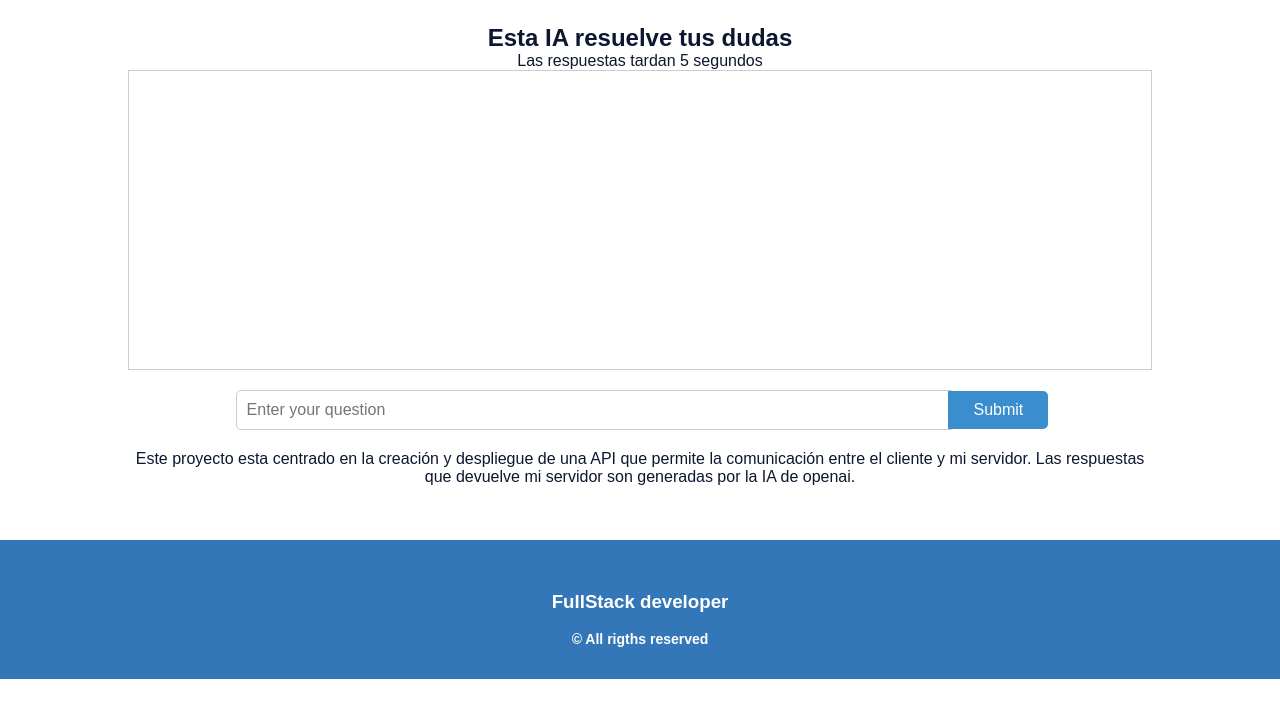
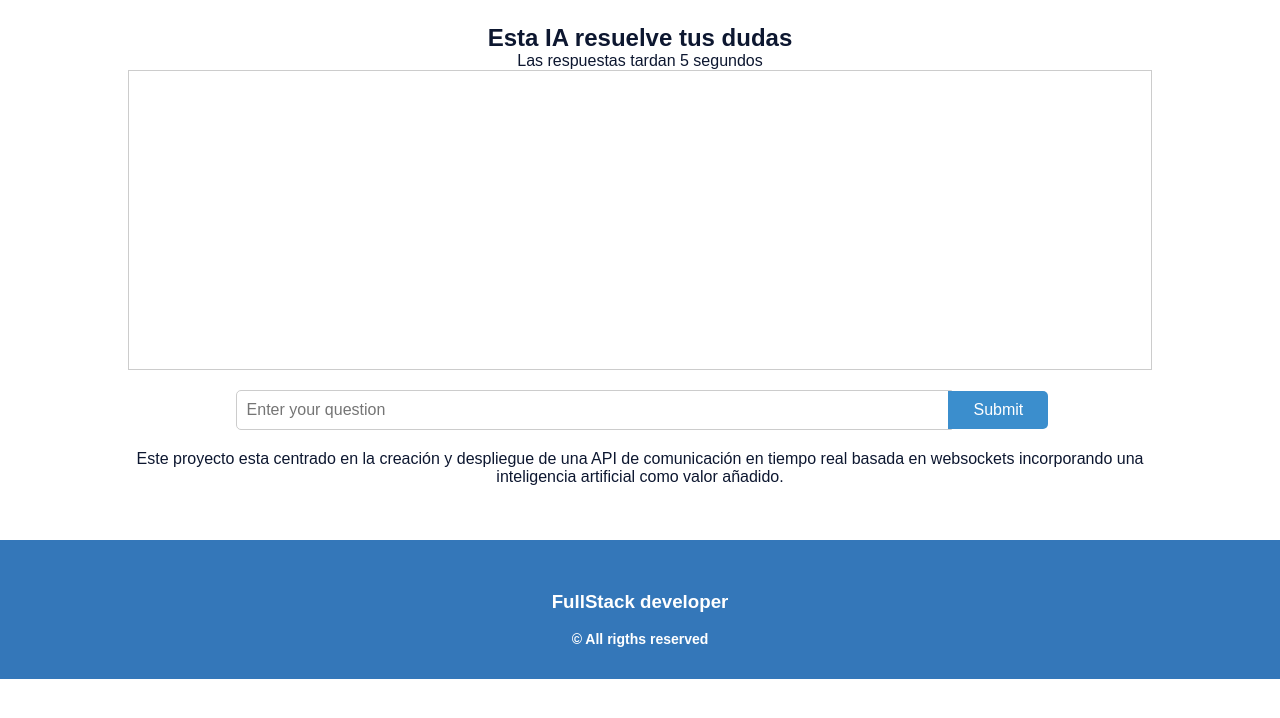
Before and after one commit to goldenrepo/john, a plain HTML site: page project.html in a window 1280 px wide. Shown: the part 66-784 px from the top of the page. Drawn offline with Linux system fonts and the light colour scheme.

Commit message:
Update project.html

```diff
--- a/project.html
+++ b/project.html
@@ -45,8 +45,8 @@
             <input id="boton" type="submit" name=send_message_button2>
         </form>
 
-        <p>Este proyecto esta centrado en la creación y despliegue de una API que permite la comunicación entre el cliente y mi servidor.
-           Las respuestas que devuelve mi servidor son generadas por la IA de openai.
+        <p>Este proyecto esta centrado en la creación y despliegue de una API de comunicación en tiempo real basada en websockets incorporando una inteligencia artificial como valor añadido.
+
         </p>
 
 
```
